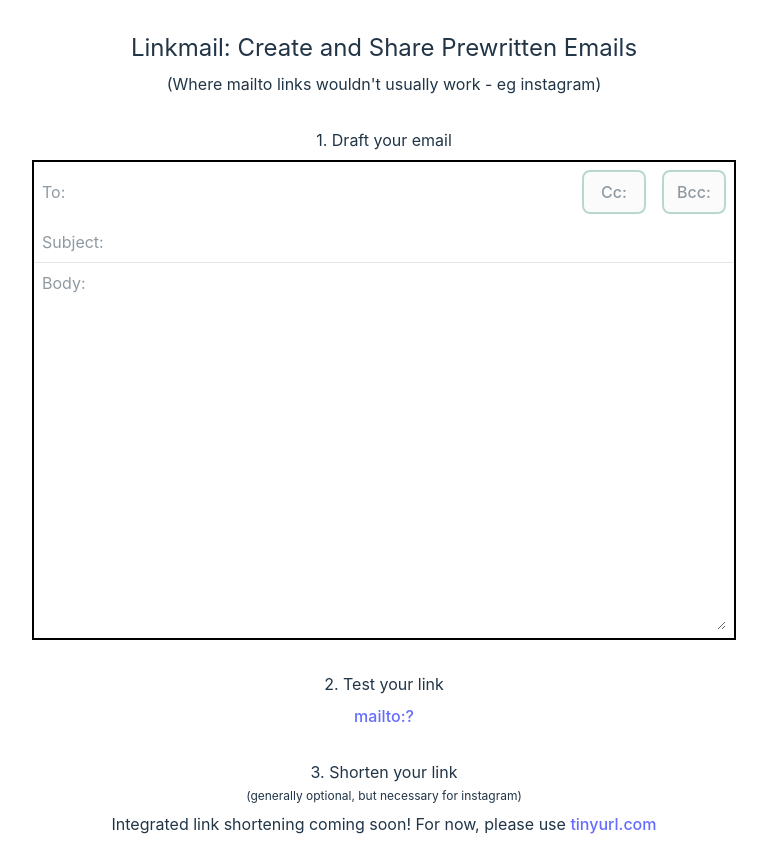
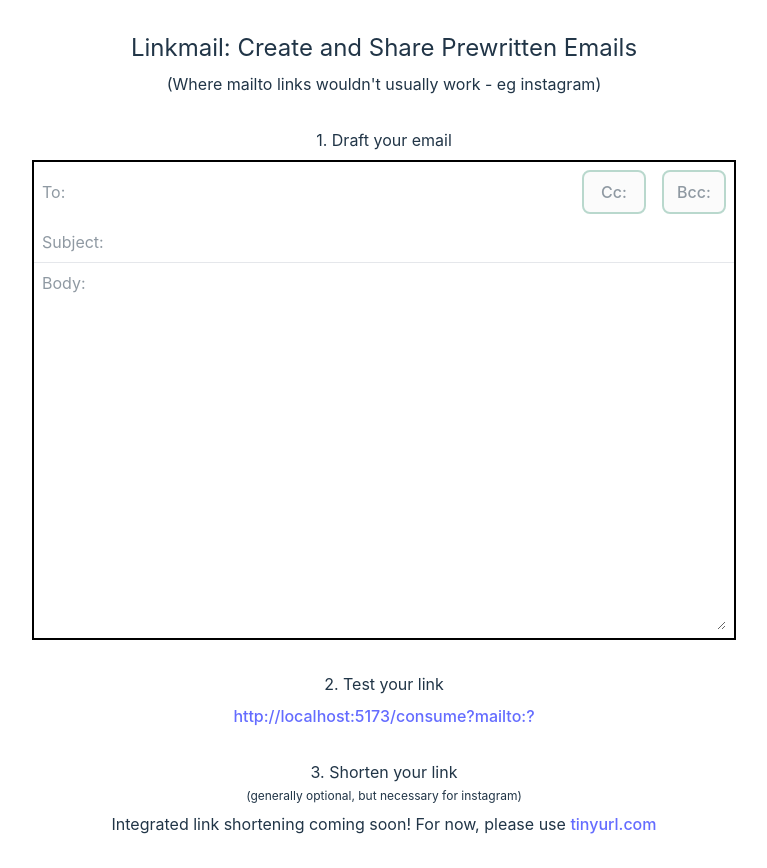
Before and after one commit to noalbalint/linkmail, a Vue app: page / in a window 1280 px wide. Shown: the whole page, without its empty margins (256-1023 px from the left). Built offline with nearby package versions, Linux system fonts and the light colour scheme.

Commit message:
setup basic routing

```diff
--- a/index.html
+++ b/index.html
@@ -12,7 +12,7 @@
     name="viewport"
     content="width=device-width, initial-scale=1.0"
   />
-  <title>Linkmail: Share draft emails </title>
+  <title>Linkmail: Sharable Emails </title>
 </head>
 
 <body>
--- a/src/App.vue
+++ b/src/App.vue
@@ -1,37 +1,3 @@
 <template>
-  <div class="px-8 max-w-3xl w-full flex flex-col items-center">
-    <h1 class="text-2xl"> Linkmail: Create and Share Prewritten Emails </h1>
-    <h2 class="text-md pt-2"> (Where mailto links wouldn't usually work - eg instagram) </h2>
-
-    <span class="pt-8 pb-2"> 1. Draft your email </span>
-    <DraftEmail v-model="mailtoLink" />
-
-    <span class="pt-8 pb-2"> 2. Test your link </span>
-    <a
-      :href="mailtoLink"
-      target="_blank"
-    >{{ mailtoLink }}</a>
-
-    <span class="pt-8 pb-1"> 3. Shorten your link </span>
-    <span class="pb-2 text-xs"> (generally optional, but necessary for instagram) </span>
-
-    <span> Integrated link shortening coming soon! For now, please use <a href="tinyurl.com/app"> tinyurl.com </a></span>
-  </div>
+  <router-view />
 </template>
-
-<script setup lang="ts">
-import DraftEmail from './components/DraftEmail.vue'
-import { ref } from 'vue';
-
-let mailtoLink = ref('');
-
-</script>
-
-<style scoped>
-a {
-  max-width: 100%;
-  text-overflow: ellipsis;
-  overflow: hidden;
-  white-space: nowrap;
-}
-</style>
--- a/src/components/DraftEmail.vue
+++ b/src/components/DraftEmail.vue
@@ -65,7 +65,8 @@ let subjectInput = ref('');
 let bodyInput = ref('');
 
 watchEffect(() => {
-  let link = `mailto:${toInput.value}?`
+  // TODO: update to linkmail.co
+  let link = `http://localhost:5173/consume?mailto:${toInput.value}?`
 
   if (ccInput.value) {
     link += `&cc=${ccInput.value}`
--- /dev/null
+++ b/src/pages/Consume.vue
@@ -0,0 +1,10 @@
+<template>
+  <div>
+    <span> this is the consume page </span>
+  </div>
+</template>
+
+<script setup lang="ts">
+</script>
+<style scoped>
+</style>
--- /dev/null
+++ b/src/pages/Create.vue
@@ -0,0 +1,38 @@
+<template>
+  <div class="px-8 max-w-3xl w-full flex flex-col items-center">
+    <h1 class="text-2xl"> Linkmail: Create and Share Prewritten Emails </h1>
+    <h2 class="text-md pt-2"> (Where mailto links wouldn't usually work - eg instagram) </h2>
+
+    <span class="pt-8 pb-2"> 1. Draft your email </span>
+    <DraftEmail v-model="mailtoLink" />
+
+    <span class="pt-8 pb-2"> 2. Test your link </span>
+    <a
+      :href="mailtoLink"
+      target="_blank"
+    >{{ mailtoLink }}</a>
+
+    <span class="pt-8 pb-1"> 3. Shorten your link </span>
+    <span class="pb-2 text-xs"> (generally optional, but necessary for instagram) </span>
+
+    <span> Integrated link shortening coming soon! For now, please use <a href="tinyurl.com/app"> tinyurl.com </a></span>
+  </div>
+</template>
+
+<script setup lang="ts">
+// TODO: @ alias; avoid relative imports
+import DraftEmail from '../components/DraftEmail.vue'
+import { ref } from 'vue';
+
+let mailtoLink = ref('');
+
+</script>
+
+<style scoped>
+a {
+  max-width: 100%;
+  text-overflow: ellipsis;
+  overflow: hidden;
+  white-space: nowrap;
+}
+</style>
```
Also changed, not shown: src/main.ts (+6 -2 lines), src/routes/index.ts (added, +18 -0 lines), src/tailwind.css.
